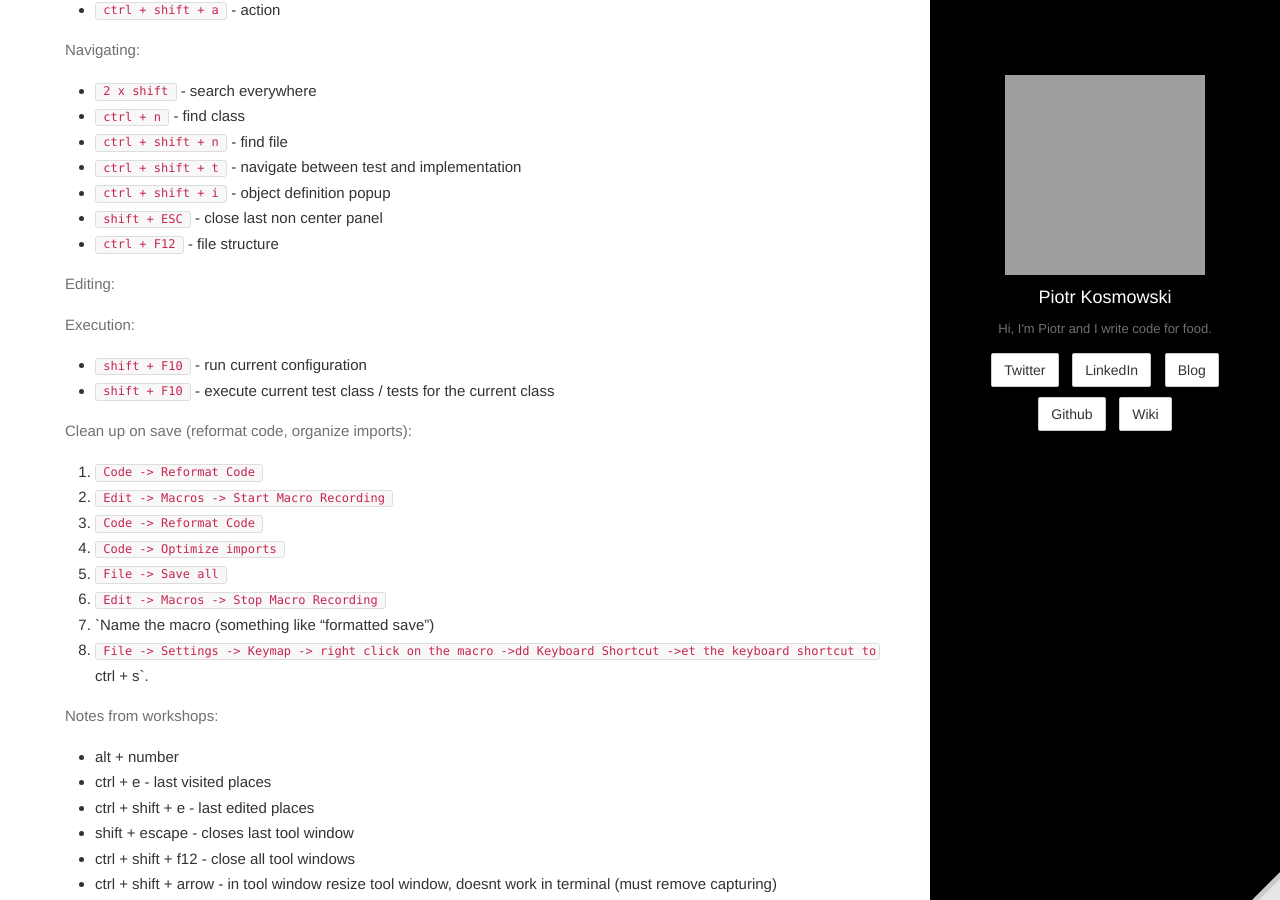
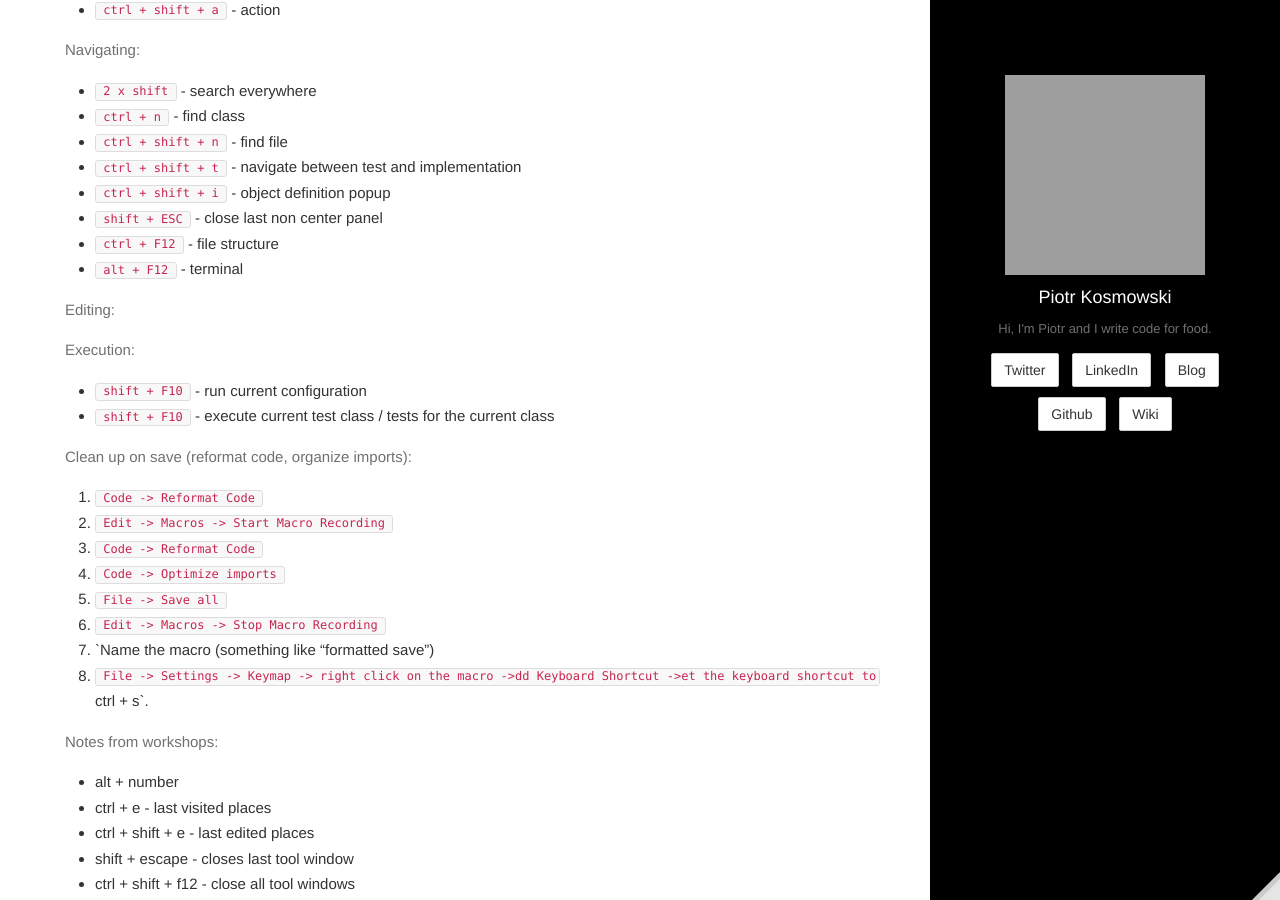
Before and after one commit to kospiotr/kospiotr.github.io, a Jekyll site: the page built from wiki/intellij-idea.md, in a window 1280 px wide and 900 px high, scrolled down 393 px. Built offline with Jekyll 4.4.1, drawn with Linux system fonts in a browser that asks for light colours; Markdown is read by kramdown in place of the engine named in the settings; grey boxes are pictures that could not be loaded.

Commit message:
Update intellij-idea.md

```diff
--- a/wiki/intellij-idea.md
+++ b/wiki/intellij-idea.md
@@ -27,6 +27,7 @@ Navigating:
 * `ctrl + shift + i` - object definition popup
 * `shift + ESC` - close last non center panel
 * `ctrl + F12` - file structure
+* `alt + F12` - terminal
 
 Editing:
 
```
